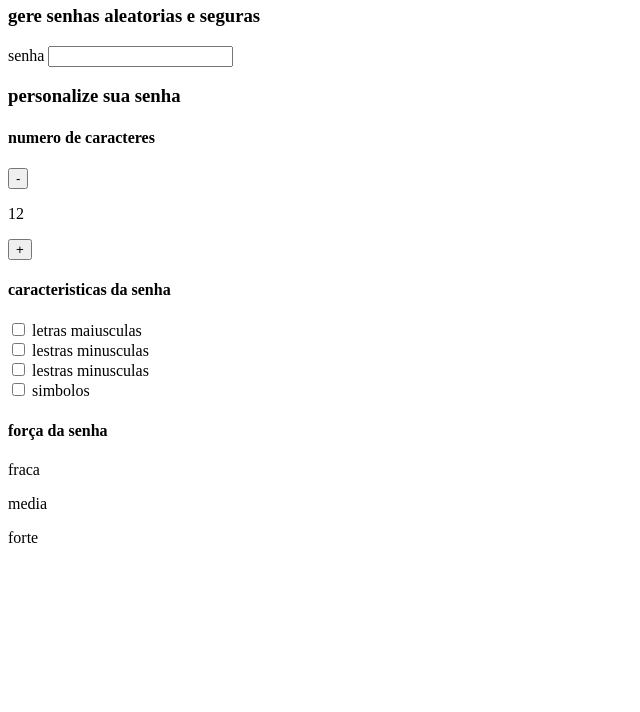
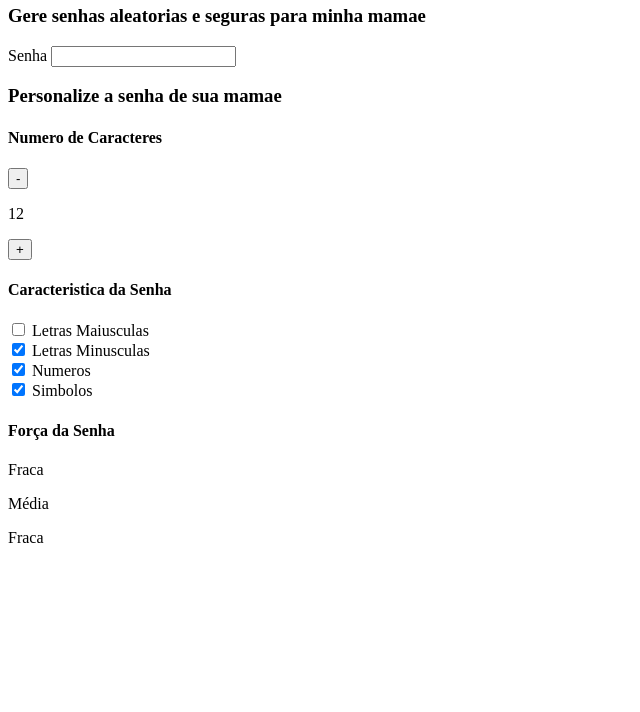
Before and after one commit to gabriel16rovaris/gerador-de-senhas-, a plain HTML site: page gerador-de-senhas--main/geradordesenhas/hindex.html in a window 1280 px wide. Shown: the part 88-800 px from the top of the page, without its empty margins (0-640 px from the left). Drawn offline with Linux system fonts and the light colour scheme.

Commit message:
Refactor HTML for password generator interface
Updated HTML structure and improved accessibility features for the password generator. Changed titles and labels to enhance user experience.

```diff
--- a/gerador-de-senhas--main/geradordesenhas/hindex.html
+++ b/gerador-de-senhas--main/geradordesenhas/hindex.html
@@ -2,63 +2,70 @@
 <html lang="pt-br">
 <head>
     <meta charset="UTF-8">
-    <meta name="viewport" content="width=device-width, initial-scale=1.0">
-    <title>gerador de semhas</title>
+    <meta http-equiv="X-UA-Compatible" content="IE=edge">
+    <meta name="viewport" content="width=
+    , initial-scale=1.0">
+    <title>Gerador de Senhas</title>
 </head>
 <body>
 <section class="conteudo">
-        <div class="conteudo-titulo">
-            <img src="" alt="imagem de um cadeado">
-            <h2 class="titulo-principal">gerador de senhas</h2>
-            <h3 class="titulo-secundario">gere senhas aleatorias e seguras</h3>
+    <div class="conteudo-title">
+        <img src="" alt="imagem de cadeado">
+        <h2 class="titulo-principal">Gerador de Senhas</h2>
+        <h3 class="titulo-secundario">Gere senhas aleatorias e seguras para minha mamae</h3>
     </div>
+
     <div class="conteudo-senha">
-            <label for="senha">senha</label>
-            <input name="senha" type="text" id="campo-senha">
+        <label for="Senha">Senha</label>
+        <input name="Senha" type="text" id="campo-senha">
     </div>
     <div class="parametro">
-            <h3 class="parametro-titulo">personalize sua senha</h3>
+        <h3 class="parametro-title">Personalize a senha de sua mamae</h3>
         <div class="parametro-coluna__senha">
             <div class="parametro-senha">
-                    <h4 class="parametro-senha__titulo">numero de caracteres</h4>
+                <h4 class="parametro-senha__title">Numero de Caracteres</h4>
                 <div class="parametro-senha-botoes">
                     <button class="parametro-senha__botao">-</button>
-                        <p class="parametro-senha__texto">12</p>
+                    <p class="parametro-senha__text">12</p>
                     <button class="parametro-senha__botao">+</button>
+
                 </div>
             </div>
             <div class="parametro-senha">
-                    <h4 class="parametro-senha__titulo">caracteristicas da senha</h4>
-                    <div class="parametro-senha-checkbox">
-                        <input name="maiusculo" type="checkbox" class="checkbox" cheked>
-                        <label for="maiusculo">letras maiusculas</label>
+                <h4 class="parametro-senha__title">Caracteristica da Senha</h4>
+                <div class="parametro-senha__checkbox" class="checkbox">
+                    <input name="maiusculo" type="checkbox">
+                    <label for="maiusculo">Letras Maiusculas</label>
                 </div>
-                    <div class="parametro-senha-checkbox">
-                        <input name="minusculo" type="checkbox" class="checkbox" cheked>
-                        <label for="minusculo">lestras minusculas</label>
+                <div class="parametro-senha-checkox">
+                    <input name="minuculo" type="checkbox" class="checkbox" checked>
+                    <label for="minusculo">Letras Minusculas</label>
                 </div>
-                     <div class="parametro-senha-checkbox">
-                        <input name="simbolo" type="checkbox" class="checkbox" cheked>
-                        <label for="numero">lestras minusculas</label>
+                <div class="parametro-senha-checkox">
+                    <input name="numero" type="checkbox" class="checkbox" checked>
+                    <label for="numero">Numeros</label>
             </div>
-                     <div class="parametro-senha-checkbox">
-                        <input name="simbolo" type="checkbox" class="checkbox" cheked>
-                        <label for="simbolo">simbolos</label>
+            <div class="parametro-senha-checkox">
+                <input name="simbolo" type="checkbox" class="checkbox" checked>
+                <label for="simbolo">Simbolos</label>
         </div>
     </div>
-                <div class="parametro-senha">
-                    <h4 class="parametro-senha__titulo">força da senha</h4>
+    <div class="parametro-senha"></div>
+    <h4 class="parametro-senha__titulo">Força da Senha</h4>
     <div class="barra"></div>
     <div class="forca fraca"></div>
-                    <div class="parametro-senha-texto"></div>
-                    <p>fraca</p>
-                    <p>media</p>
-                    <p>forte</p>
+    <div class="parametro-senha-text">
+    <p>Fraca</p>
+<p> Média</p>
+<p>Fraca</p>
 </div>
 <p class="entropia"></p>
+
 </div>
 </div>
+</div>
+
 </section>
-    <script src="main.js"></script>
+<script class="main.js"></script>
 </body>
 </html>
```
Lines whose indentation alone changed are shown as unchanged.
